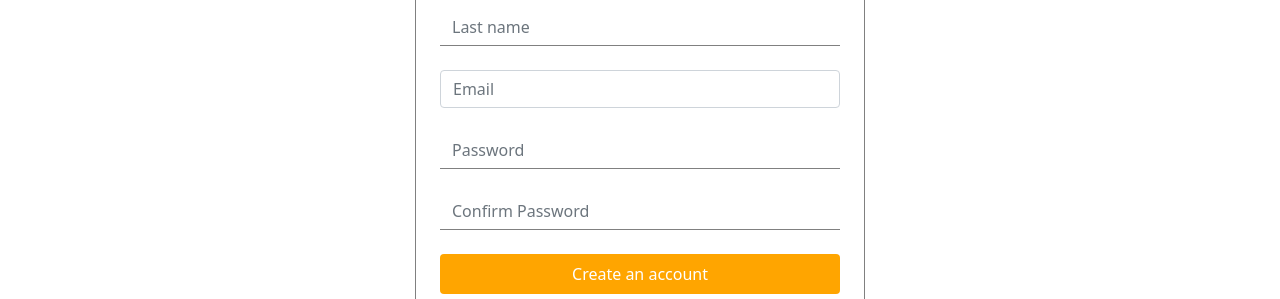
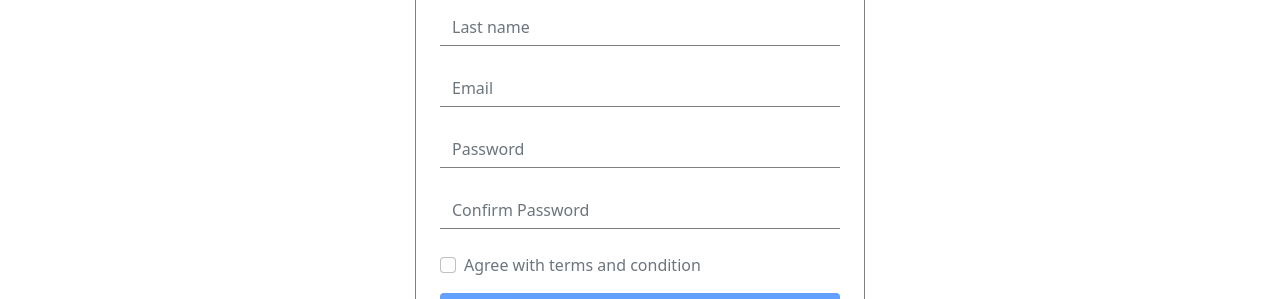
Before and after one commit to antor10655gh/-independent-service-provider, a React (Create React App) app: page /signup in a window 1280 px wide. Shown: the part 501-800 px from the top of the page. Built offline with nearby package versions, Linux system fonts and the light colour scheme; no server answers.

Commit message:
add conditional css

```diff
--- a/src/Pages/Login/Login.js
+++ b/src/Pages/Login/Login.js
@@ -1,4 +1,4 @@
-import React, { useRef } from "react";
+import React, { useRef, useState } from "react";
 import { Button, Form } from "react-bootstrap";
 import {
   useSendPasswordResetEmail,
@@ -12,6 +12,7 @@ import { ToastContainer, toast } from "react-toastify";
 import "react-toastify/dist/ReactToastify.css";
 
 const Login = () => {
+  const [remembers, setRemembers] = useState(false);
   const location = useLocation();
   let from = location.state?.from?.pathname || "/";
 
@@ -79,7 +80,12 @@ const Login = () => {
               </Form.Group>
               <div className="d-flex justify-content-between">
                 <Form.Group className="mb-3" controlId="formBasicCheckbox">
-                  <Form.Check type="checkbox" label="Remember me" />
+                  <Form.Check
+                    onClick={() => setRemembers(!remembers)}
+                    type="checkbox"
+                    label="Remember me"
+                    className={remembers ? "text-primary" : "text-secondary"}
+                  />
                 </Form.Group>
                 <span>
                   <p
--- a/src/Pages/SignUp/SignUp.css
+++ b/src/Pages/SignUp/SignUp.css
@@ -3,6 +3,7 @@
 }
 
 .form-details input[type="text"],
+input[type="email"],
 input[type="password"] {
   border: none;
   border-radius: 0px;
--- a/src/Pages/SignUp/SignUp.js
+++ b/src/Pages/SignUp/SignUp.js
@@ -1,4 +1,4 @@
-import React, { useRef } from "react";
+import React, { useRef, useState } from "react";
 import { Button, Form } from "react-bootstrap";
 import { useCreateUserWithEmailAndPassword } from "react-firebase-hooks/auth";
 import { Link, useLocation, useNavigate } from "react-router-dom";
@@ -10,6 +10,7 @@ import "react-toastify/dist/ReactToastify.css";
 import { sendEmailVerification } from "firebase/auth";
 
 const SignUp = () => {
+  const [agree, setAgree] = useState(false);
   const location = useLocation();
   let from = location.state?.from?.pathname || "/";
 
@@ -36,9 +37,14 @@ const SignUp = () => {
     event.preventDefault();
     const email = emailRef.current.value;
     const password = passwordRef.current.value;
-    await createUserWithEmailAndPassword(email, password);
-    await sendEmailVerification();
-    toast("Sent email");
+    const confirmPassword = confirmPasswordRef.current.value;
+    if (password !== confirmPassword) {
+      toast("Password Not Matched");
+    } else {
+      await createUserWithEmailAndPassword(email, password);
+      await sendEmailVerification();
+      toast("Sent email");
+    }
   };
 
   return (
@@ -92,7 +98,15 @@ const SignUp = () => {
                   required
                 />
               </Form.Group>
-              <Button className="signUP-btn" type="submit">
+              <Form.Group className="mb-3" controlId="formBasicCheckbox">
+                <Form.Check
+                  onClick={() => setAgree(!agree)}
+                  type="checkbox"
+                  label="Agree with terms and condition"
+                  className={agree ? "text-primary" : "text-secondary"}
+                />
+              </Form.Group>
+              <Button disabled={!agree} className="signUP-btn" type="submit">
                 Create an account
               </Button>
               <ToastContainer />
```
